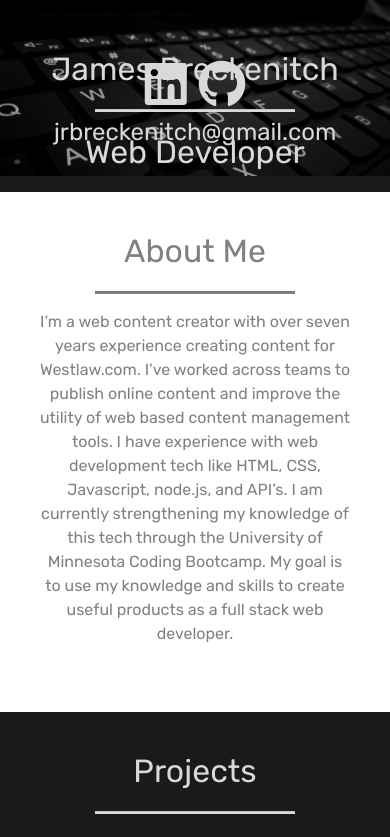
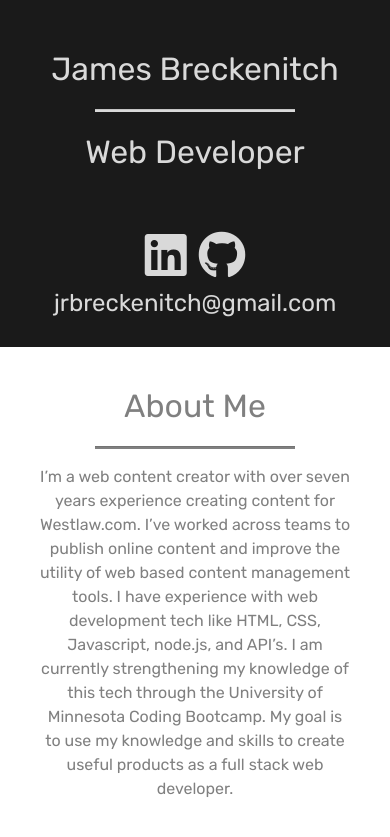
Before and after one commit to jrbreckenitch/JamesBreckenitchPortfolio, a plain HTML site: page index.html in a window 390 px wide. Shown: the top 837 px of the page. Drawn offline with nearby package versions, Linux system fonts and the light colour scheme; a script that the page names is missing; a web font is replaced by a local one.

Commit message:
background change

```diff
--- a/assets/style.css
+++ b/assets/style.css
@@ -187,9 +187,9 @@ img {
 @media all and (max-width: 640px) {
     #headerSection {
         padding-top: 45px;
-        /* background: #1a1a1a; */
-        width: 100%;
-        height: 100%;
+        background: #1a1a1a;
+        /* width: 100%;
+        height: 100%; */
     }
     #aboutMeSection {
         height: 520px;
```
